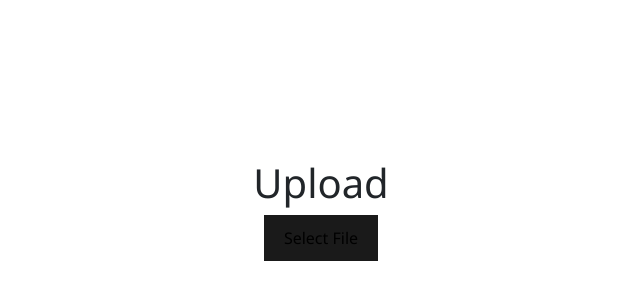
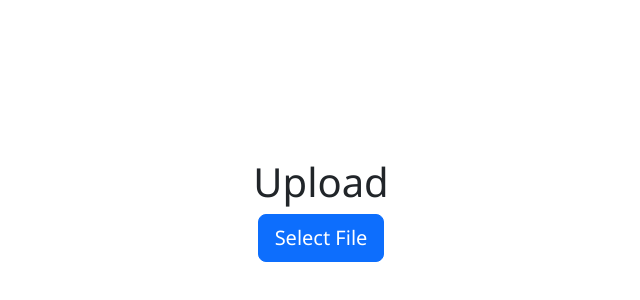
Before and after one commit to admartx86/vuetube-client, a Vue app: page /upload in a window 1280 px wide. Shown: the part 178-478 px from the top of the page, without its empty margins (319-959 px from the left). Built offline with nearby package versions, Linux system fonts and the light colour scheme.

Commit message:
refactor: style buttons for upload

```diff
--- a/src/components/UploadForm.vue
+++ b/src/components/UploadForm.vue
@@ -1,6 +1,6 @@
 <template>
   <div>
-    <button v-if="!selectedFile" @click="selectFile">Select File</button>
+    <button class="btn btn-lg btn-block btn-primary" v-if="!selectedFile" @click="selectFile">Select File</button>
     <span v-if="selectedFile">Video Name</span>
     <input v-if="selectedFile" type="text" v-model="video_name" />
     <br />
@@ -13,8 +13,8 @@
       v-model="description"
     />
     <br />
-    <button v-if="selectedFile" @click="goBack">Back</button>
-    <button v-if="selectedFile" @click="postVideo">Post</button>
+    <button class="btn btn-secondary btn-lg btn-block" v-if="selectedFile" @click="goBack">Back</button>
+    <button class="btn btn-primary btn-lg btn-block" v-if="selectedFile" @click="postVideo">Post</button>
     <input
       type="file"
       ref="fileInput"
```
